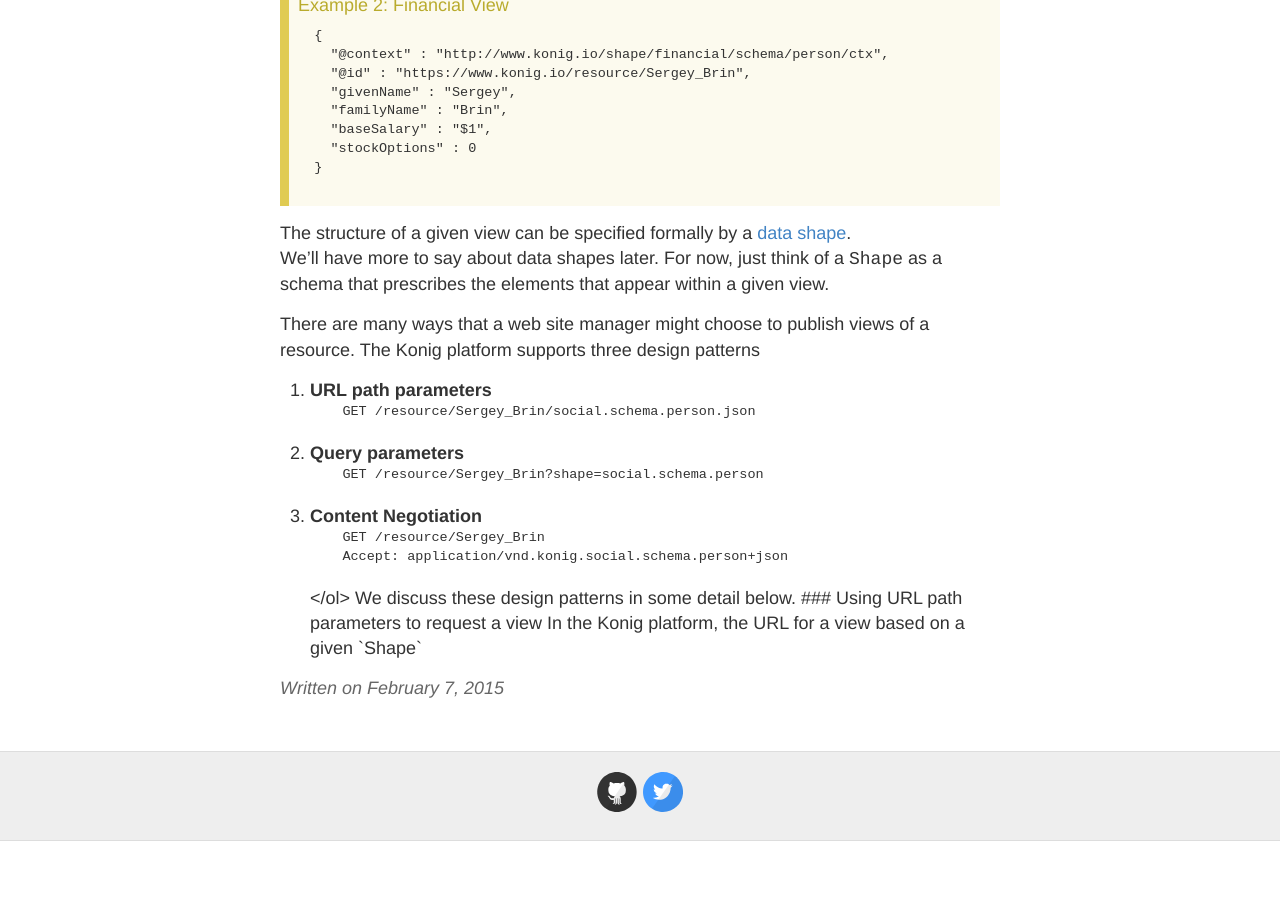
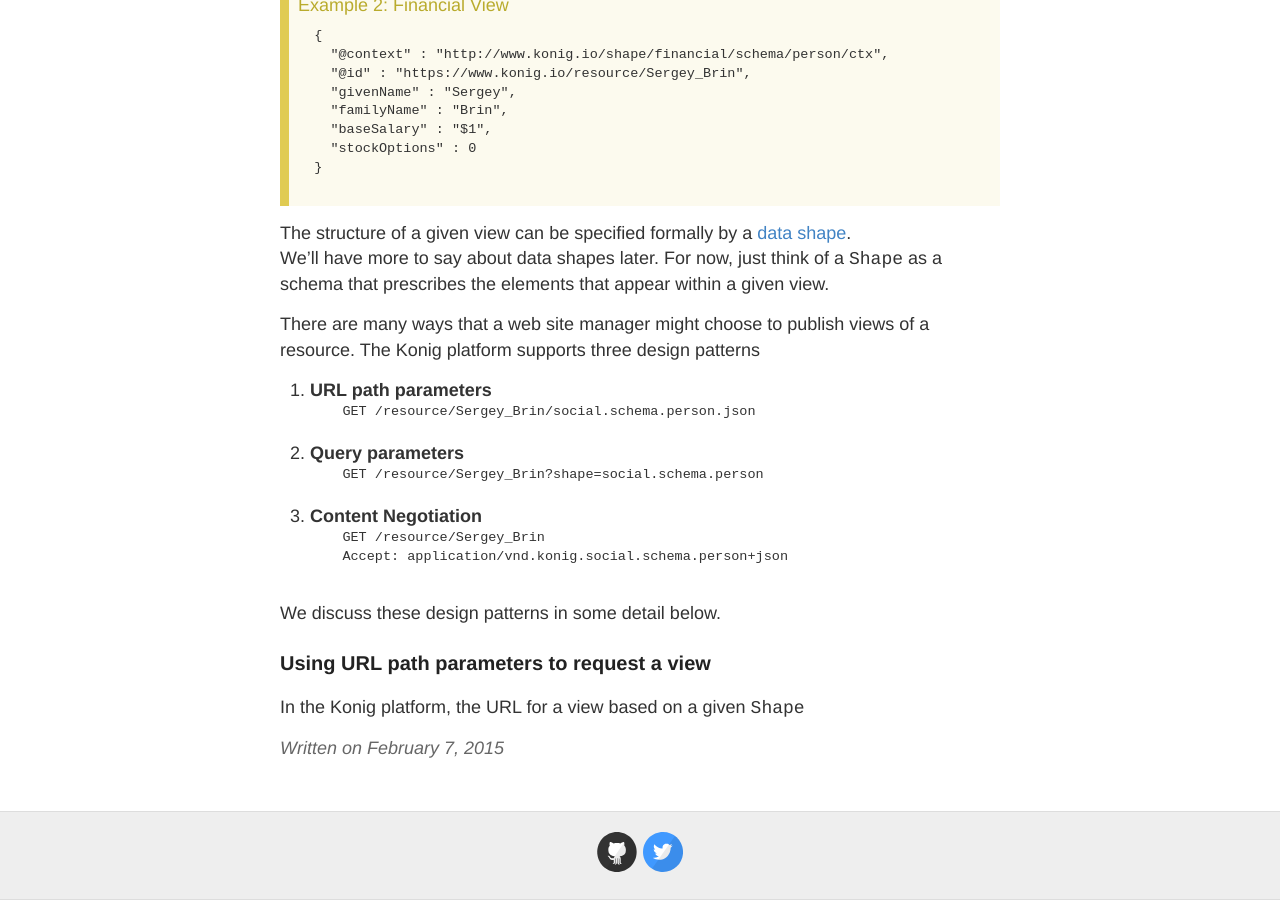
Before and after one commit to konigio/konigio.github.io, a Jekyll site: the page built from _posts/2015-02-07-Resource-Descriptions.md, in a window 1280 px wide and 900 px high, scrolled down 1667 px. Built offline with Jekyll 4.4.1, drawn with Linux system fonts in a browser that asks for light colours; before the commit the page ends 2508 px from its top, so only the background shows below that.

Commit message:
Update Resource Descriptions

```diff
--- a/_posts/2015-02-07-Resource-Descriptions.md
+++ b/_posts/2015-02-07-Resource-Descriptions.md
@@ -80,19 +80,20 @@
   <li> <b>URL path parameters</b>
      <pre class="code">
     GET /resource/Sergey_Brin/social.schema.person.json
-    </pre>
+    </pre></li>
 
   <li><b>Query parameters</b>
     <pre class="code">
     GET /resource/Sergey_Brin?shape=social.schema.person
-    </pre>
+    </pre></li>
 
   <li><b>Content Negotiation</b>
     <pre class="code">
     GET /resource/Sergey_Brin
     Accept: application/vnd.konig.social.schema.person+json
-   </pre>
+   </pre></li>
 </ol>
+
 We discuss these design patterns in some detail below.
 
 
```
